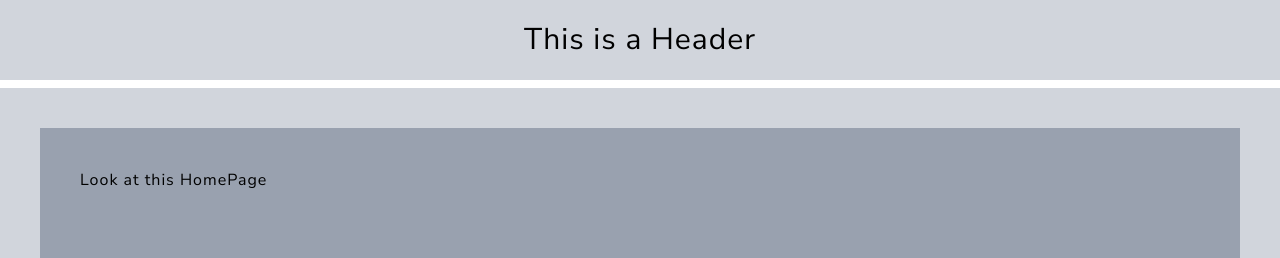
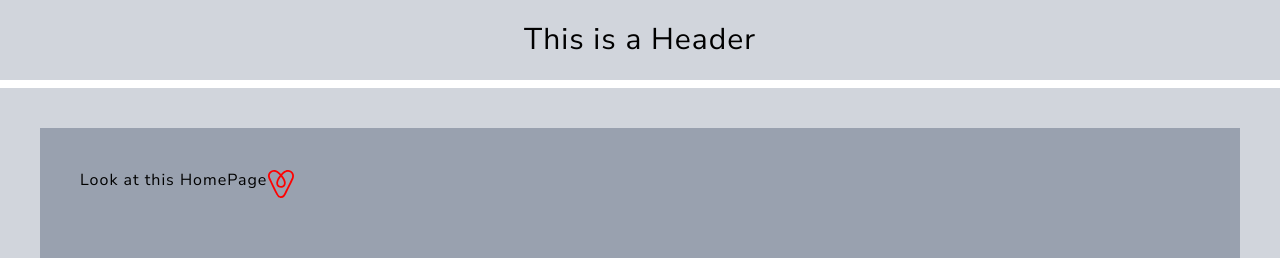
Before and after one commit to falk-adam/Frontend-Project, a React (Vite) app: page / in a window 1280 px wide. Shown: the top 258 px of the page. Built offline with nearby package versions, Linux system fonts and the light colour scheme.

Commit message:
fixed import of icons (didnt work), made an example to test in HomePage component

```diff
--- a/index.html
+++ b/index.html
@@ -3,15 +3,6 @@
   <head>
     <meta charset="UTF-8" />
     <meta name="viewport" content="width=device-width, initial-scale=1.0" />
-
-    <!--import of fontawsome icon library-->
-    <link
-      rel="stylesheet"
-      href="https://cdnjs.cloudflare.com/ajax/libs/font-awesome/6.7.2/css/all.min.css"
-      integrity="sha512-Evv84Mr4kqVGRNSgIGL/F/aIDqQb7xQ2vcrdIwxfjThSH8CSR7PBEakCr51Ck+w+/U6swU2Im1vVX0SVk9ABhg=="
-      crossorigin="anonymous"
-      referrerpolicy="no-referrer"
-    />
     <title>AirBnB Clone</title>
   </head>
   <body>
--- a/package.json
+++ b/package.json
@@ -10,6 +10,11 @@
     "preview": "vite preview"
   },
   "dependencies": {
+    "@fortawesome/fontawesome-svg-core": "^6.7.2",
+    "@fortawesome/free-brands-svg-icons": "^6.7.2",
+    "@fortawesome/free-regular-svg-icons": "^6.7.2",
+    "@fortawesome/free-solid-svg-icons": "^6.7.2",
+    "@fortawesome/react-fontawesome": "^0.2.2",
     "@tailwindcss/vite": "^4.1.4",
     "react": "^19.0.0",
     "react-dom": "^19.0.0",
--- a/src/components/pages/HomePage.jsx
+++ b/src/components/pages/HomePage.jsx
@@ -1,9 +1,17 @@
 //HomePage, browse and search for listings
+import { FontAwesomeIcon } from "@fortawesome/react-fontawesome";
+import { faAirbnb } from "@fortawesome/free-brands-svg-icons";
 
 function HomePage() {
   return (
     <div className="bg-gray-400 flex-grow flex p-10">
       <h2>Look at this HomePage</h2>
+      <FontAwesomeIcon
+        icon={faAirbnb}
+        style={{ color: "red" }}
+        transform={{ rotate: 180 }}
+        size="2x"
+      />
     </div>
   );
 }
```
Also changed, not shown: 1 other file (tests, documents, lock files or other folders).
